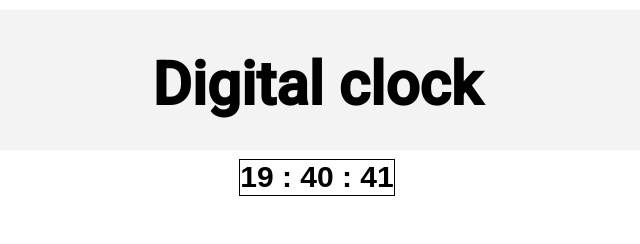
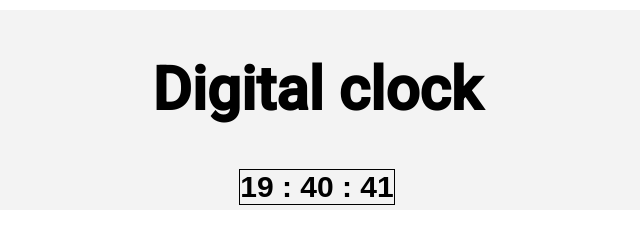
Before and after one commit to Sergio99778/Clock, a plain HTML site: page index.html in a window 1280 px wide. Shown: the whole page, without its empty margins (323-963 px from the left). Drawn offline with Linux system fonts and the light colour scheme; a web font is replaced by a local one.

Commit message:
adding height for media querie of 700px.

```diff
--- a/style/style.css
+++ b/style/style.css
@@ -9,7 +9,7 @@ html {
   font-size: 1.8rem;
   background-color: #f3f3f3;
   margin: 10px;
-  height: 140px;
+  height: 160px;
 }
 .container__title {
   font-family: "Roboto", sans-serif;
@@ -28,6 +28,7 @@ html {
 @media (min-width: 700px) {
   .container {
     font-size: 3rem;
+    height: 200px;
   }
 }
 @media (min-width: 340px) {
```
